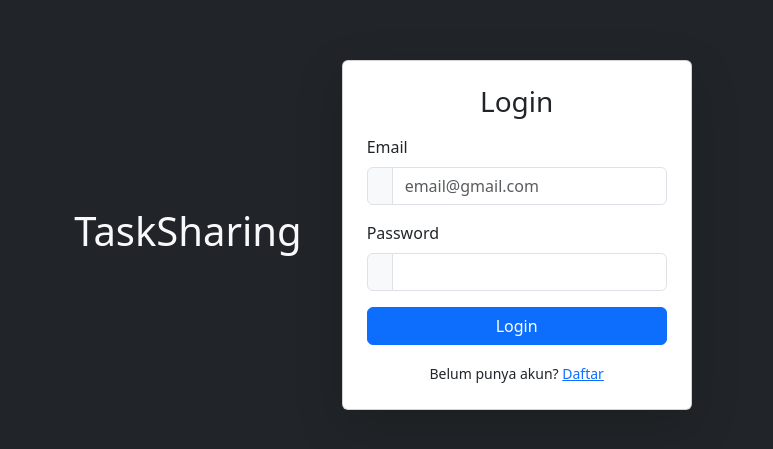
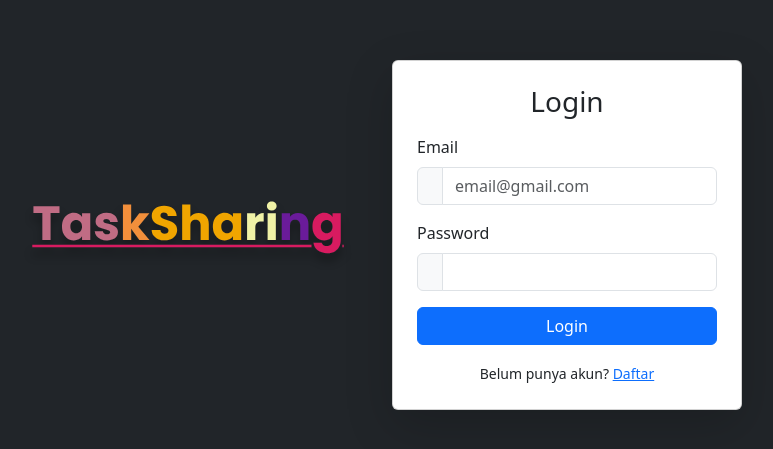
Before and after one commit to falichfarisy/TaskSharing-Bootstrap, a plain HTML site: page index.html in a window 1280 px wide. Shown: the part 165-614 px from the top of the page, without its empty margins (257-1030 px from the left). Drawn offline with nearby package versions, Linux system fonts and the light colour scheme.

Commit message:
Update: Logo in dashboard

```diff
--- a/index.html
+++ b/index.html
@@ -12,7 +12,7 @@
 <body class="bg-dark text-light">
     <!-- Login Start -->
 <div class="container d-flex justify-content-center align-items-center vh-100 gap-4">
-        <h1 class="text-center me-3">TaskSharing</h1>
+        <div class="text-center me-3"><img src="src/img/TaskSharing (1).svg" style="height: 70px;" alt=""></a></div>
         <div class="card p-4 shadow-lg" style="width: 350px;">
             <h3 class="text-center mb-3">Login</h3>
             <form id="login" action="#" method="POST" novalidate>
```
